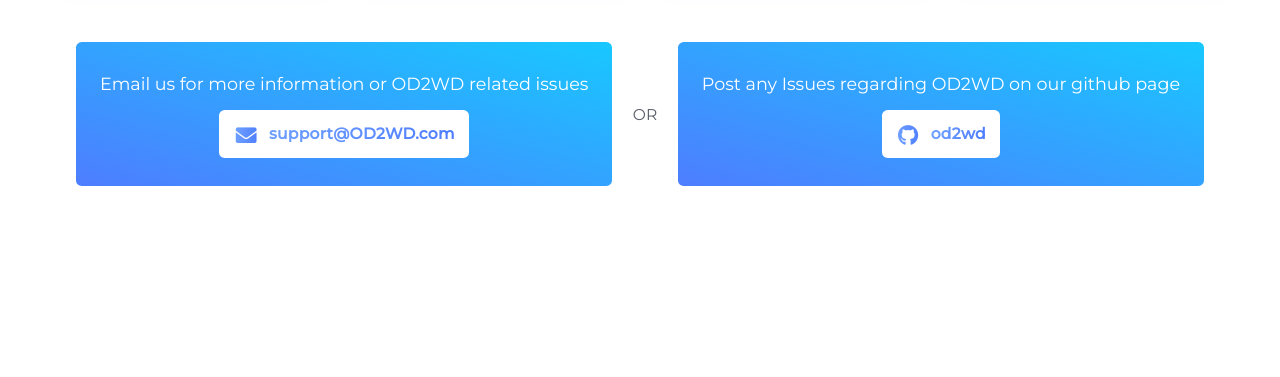
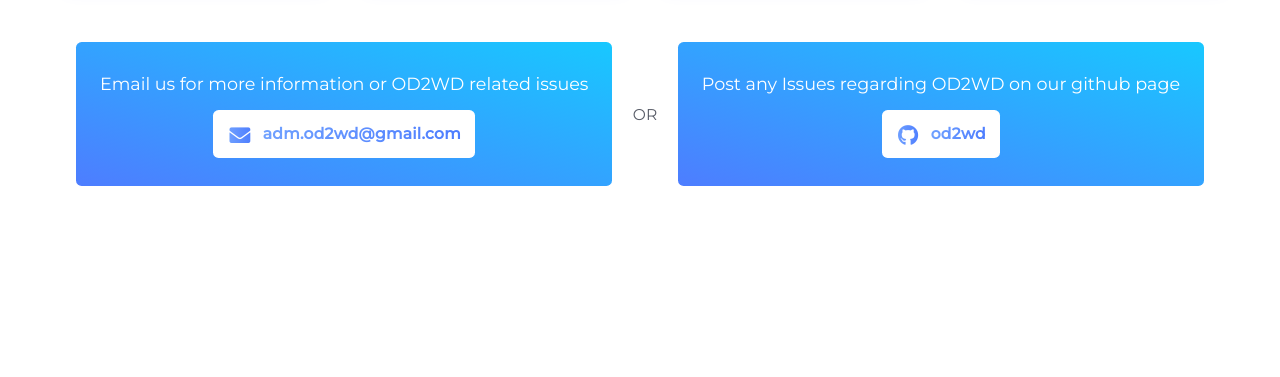
Before and after one commit to muhammadfaiz12/od2wd, a Flask app: page /about in a window 1280 px wide. Shown: the part 2149-2526 px from the top of the page. Run offline with Flask 3, Linux system fonts and the light colour scheme; parts of the project's set-up code (start-up, migrations or seed data) failed here and were passed over; some libraries are stand-ins or nearby versions.

Commit message:
change email in about page

```diff
--- a/templates/about.html
+++ b/templates/about.html
@@ -88,10 +88,10 @@
 			<div class="infos">
 				<div class="info">
 					<h5>Email us for more information or OD2WD related issues</h5>
-					<a href="mailto:support@od2wd.com">
+					<a href="mailto:adm.od2wd@gmail.com">
 						<div class="icon">
 							<i class="fas fa-envelope"></i>
-							<p>support@OD2WD.com</p>
+							<p>adm.od2wd@gmail.com</p>
 						</div>
 					</a>
 				</div>
```
